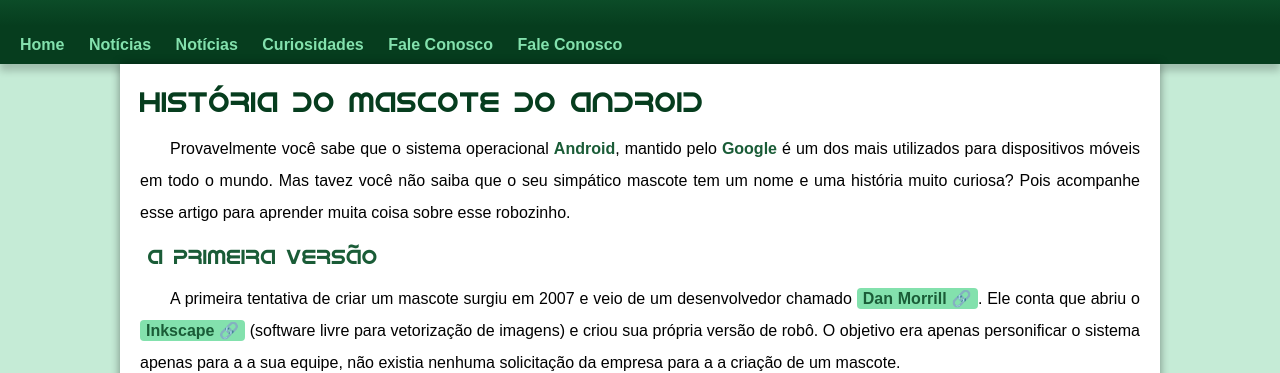
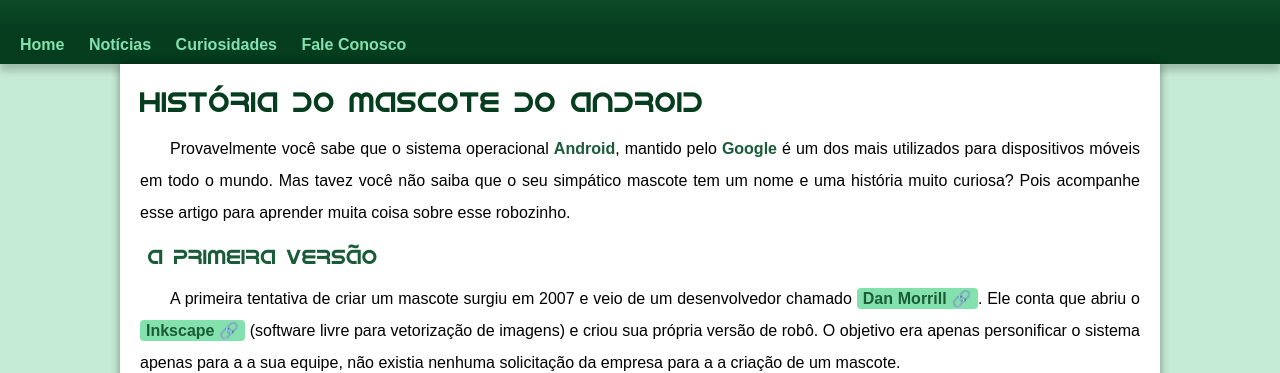
Before and after one commit to herickkgb/projeto-android, a plain HTML site: page index.html in a window 1280 px wide. Shown: the part 164-537 px from the top of the page. Drawn offline with Linux system fonts and the light colour scheme; a web font is replaced by a local one.

Commit message:
Update index.html

```diff
--- a/index.html
+++ b/index.html
@@ -23,9 +23,7 @@
     <nav>
       <a href="#">Home</a>
       <a href="#">Notícias</a>
-      <a href="#">Notícias</a>
       <a href="#">Curiosidades</a>
-      <a href="#">Fale Conosco</a>
       <a href="#">Fale Conosco</a>
     </nav>
     <main>
```
